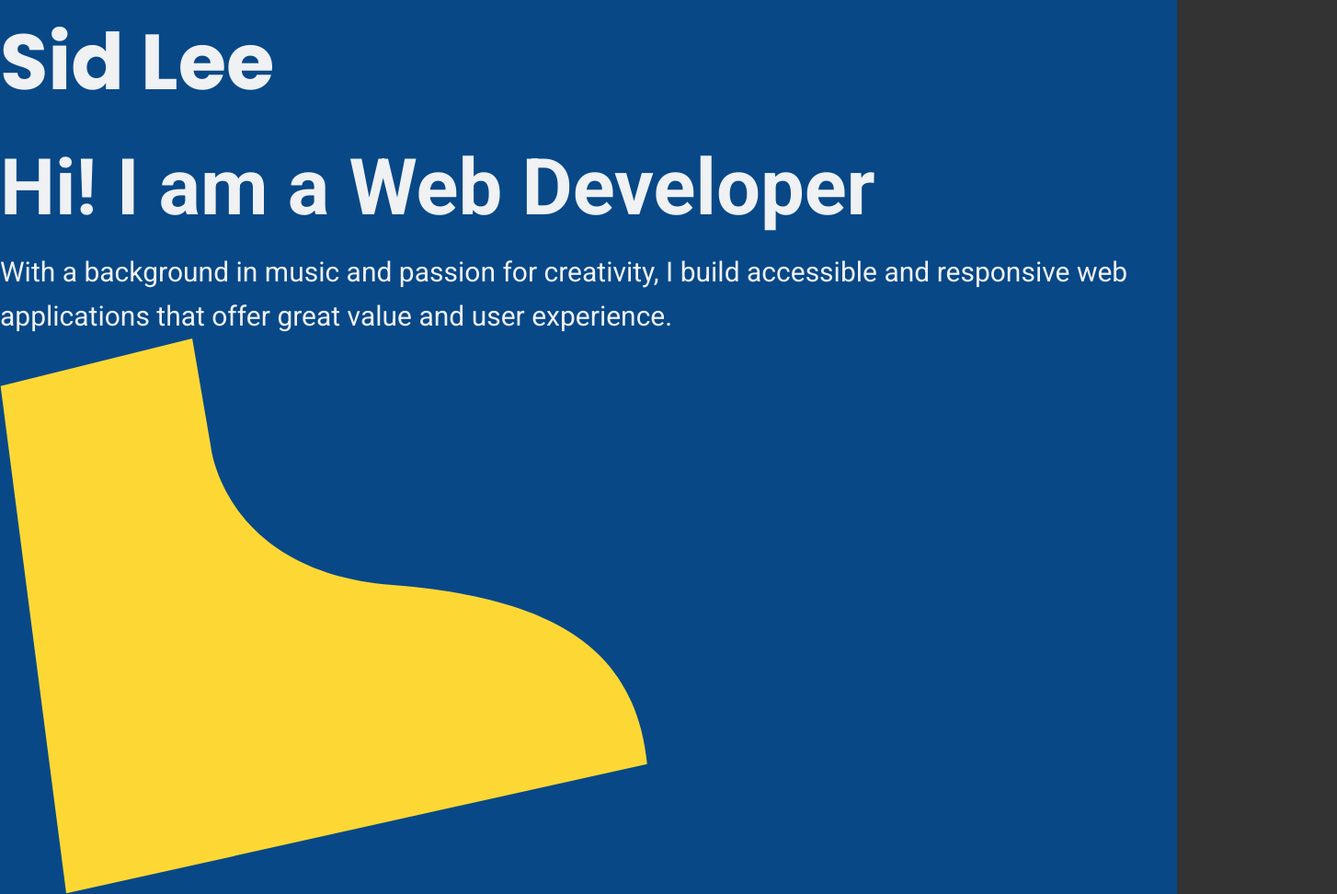
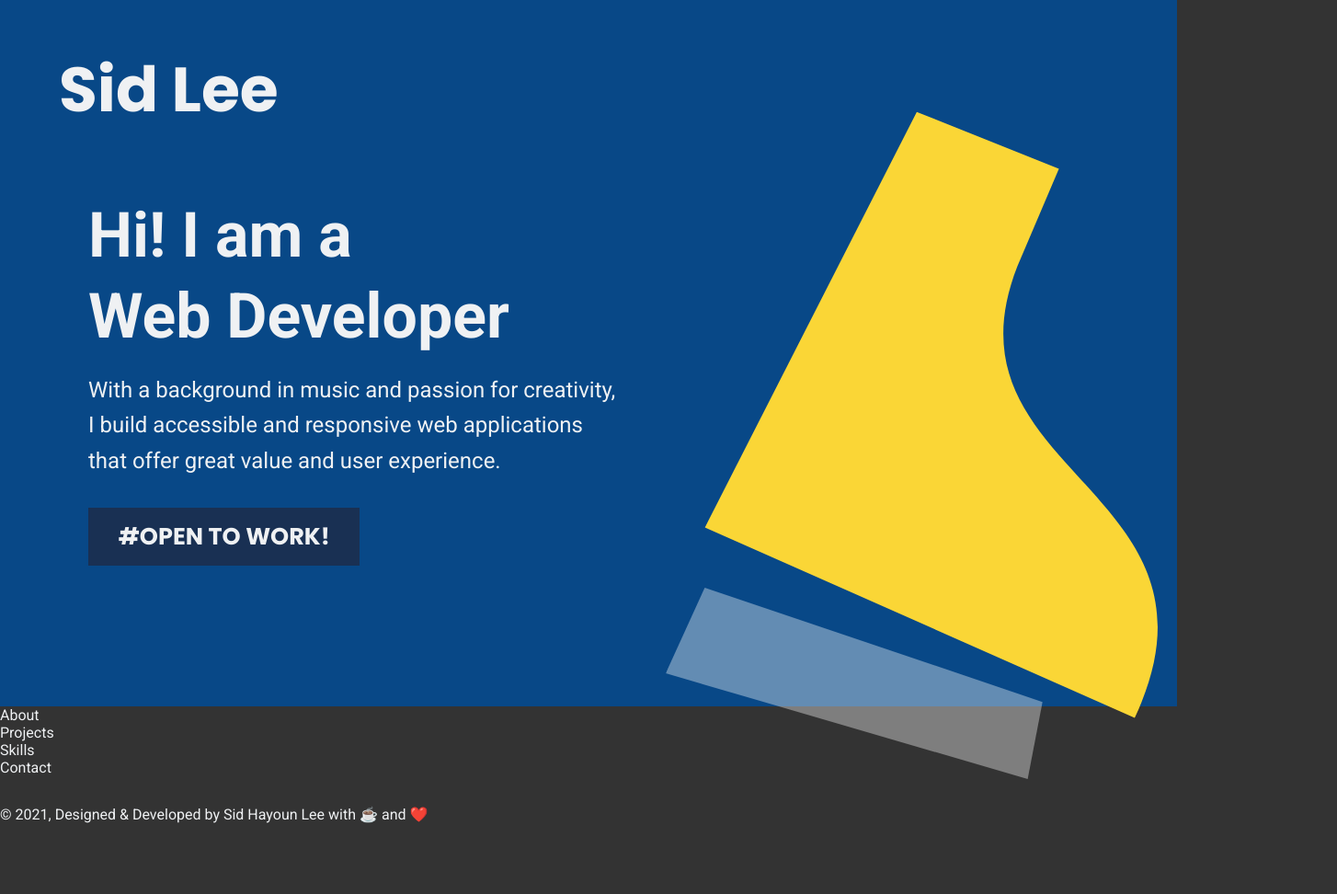
Before and after one commit to sidhlee/sidhlee.com, a Gatsby site: page / in a window 1280 px wide. Shown: the top 972 px of the page at 92% size, 1454 px wide, since content can reach past the window. After the commit the page ends 941 px from the top, so only its background shows below. Built offline with nearby package versions, Linux system fonts and the light colour scheme; Gatsby itself is replaced by a stand-in of ours.

Commit message:
feat: add main section

```diff
--- a/global-style.ts
+++ b/global-style.tsx
@@ -3,7 +3,7 @@
 export const mq = {
   landscape: 500,
   tablet: 700,
-  desktop: 1130,
+  desktop: 1440,
   wide: 1600,
 }
 
@@ -13,7 +13,7 @@
     --cl-off-white: #EFF1F3;
     --cl-black: black;
     --cl-main: #084887;
-    --cl-about: #203E6C;
+    --cl-about: #193053;
     --cl-projects: #202020;
     --cl-skills: #333533;
     --cl-contact:var(--cl-main);
@@ -30,8 +30,9 @@
     --fz-subheading: 1.5rem;
 
     --height-navbar: 3em;
-    --px: Min(Max(.5rem, 4vw), 2rem);
-    --max-width-container: 900px;
+    --px: Min(Max(1rem, 6vw), 4rem);
+    --pt: Min(Max(1rem, 5vw), 5rem);;
+    --max-width-container: 1700px;
 
     --z-navbar: 1000;
     --z-backdrop: 1200;
@@ -43,6 +44,7 @@
     // Take mobile UI (keyboard/safari control bar) into account when calculating 100vh
     // https://css-tricks.com/css-fix-for-100vh-in-mobile-webkit/
     height: -webkit-fill-available;
+    font-size: min(max(100%, 1.25vw),125%);
   }
   *, *::before, *::after {
     box-sizing: inherit;
@@ -50,17 +52,17 @@
     padding: 0;
   }
 
-  html {
-    font-size: 125%;
-  }
-
-  body {
+    body {
     background-color: #333;
     color: var(--text-main);
     font-family: var(--ff-body);
   }
 
-  h1, h2, h3, p {
+  h1, h2, h3 {
+    line-height: 1;
+  }
+
+  p {
     line-height: 1.6;
   }
 
--- /dev/null
+++ b/src/components/Button.tsx
@@ -0,0 +1,32 @@
+import styled, { css } from "styled-components"
+
+type ButtonProps = {
+  sm?: boolean
+  outline?: boolean
+  secondary?: boolean
+}
+
+const outlineCss = css`
+  background: transparent;
+  border: 2px solid currentColor;
+`
+
+const StyledButton = styled("button")<ButtonProps>`
+  display: inline-block;
+  padding: 0.4em 1.2em;
+  background: ${props =>
+    props.secondary ? "var(--cl-projects" : "var(--cl-about)"};
+  border: 2px solid var(--cl-about);
+  color: var(--text-main);
+  font-family: var(--ff-heading);
+  font-size: ${props => (props.sm ? "0.85rem" : "1.6rem")};
+  font-weight: bold;
+  text-transform: uppercase;
+  ${props => (props.outline ? outlineCss : null)}
+`
+
+const Button: React.FC<ButtonProps> = ({ children }) => {
+  return <StyledButton>{children}</StyledButton>
+}
+
+export default Button
--- /dev/null
+++ b/src/components/Container.tsx
@@ -0,0 +1,17 @@
+import styled from "styled-components"
+
+const StyledContainer = styled("div")`
+  max-width: var(--max-width-container);
+  margin-left: auto;
+  margin-right: auto;
+  padding-left: var(--px);
+  padding-right: var(--px);
+`
+
+type ContainerProps = {}
+
+const Container: React.FC<ContainerProps> = ({ children }) => {
+  return <StyledContainer>{children}</StyledContainer>
+}
+
+export default Container
--- a/src/sections/Main.tsx
+++ b/src/sections/Main.tsx
@@ -1,20 +1,66 @@
 import styled from "styled-components"
-import PianoLid from "../images/Piano__lid.svg"
-import PianoKeybed from "../images/Piano__keybed.svg"
+import PianoLid from "../images/piano-lid.svg"
+import PianoKeybed from "../images/piano-keybed.svg"
+import Button from "../components/Button"
+import Container from "../components/Container"
 
-const StyledMain = styled("div")`
+const StyledMain = styled("section")`
   min-height: 100vh;
   // Take mobile UI (keyboard/safari control bar) into account when calculating 100vh
   // https://css-tricks.com/css-fix-for-100vh-in-mobile-webkit/
   min-height: -webkit-fill-available;
+  padding-top: var(--pt);
   background-color: var(--cl-main);
+  .grid {
+    display: grid;
+    // https://stackoverflow.com/questions/52861086/why-does-minmax0-1fr-work-for-long-elements-while-1fr-doesnt
+    // allows content to overflow the track
+    grid-template-columns: auto minmax(0, 1fr);
+    grid-template-rows: minmax(1rem, 4rem) 1fr;
+  }
 
-  p {
-    font-size: var(--fz-subheading);
+  header {
+    grid-row: 1 / 3;
+    max-width: 38rem;
+    .intro {
+      margin-top: 5rem;
+      margin-left: 2rem;
+      .headline {
+        font-size: var(--fz-xl);
+        font-weight: bold;
+        line-height: 1.3;
+        span {
+          display: block;
+        }
+      }
+      .sub-headline {
+        font-size: var(--fz-subheading);
+        margin: 1rem 0 2rem;
+      }
+    }
   }
-  .xl {
-    font-size: var(--fz-xl);
-    font-weight: bold;
+
+  .piano {
+    grid-column: 2 / 3;
+    grid-row: 2 / 3;
+    align-self: center;
+    margin-left: 2rem;
+    display: flex;
+    flex-direction: column;
+    height: 80vh;
+    transform: rotate(24deg);
+    transform-origin: 50% 100%;
+    .lid,
+    .bed {
+      flex-shrink: 0;
+    }
+    .lid {
+      width: 100%;
+    }
+    .bed {
+      width: 80%;
+      transform: translateX(5%) rotate(-5deg);
+    }
   }
 `
 
@@ -23,17 +69,28 @@
 const Main: React.FC<MainProps> = ({}) => {
   return (
     <StyledMain>
-      <h1>Sid Lee</h1>
-      <div className="content">
-        <p className="xl">Hi! I am a Web Developer</p>
-        <p>
-          With a background in music and passion for creativity, I build
-          accessible and responsive web applications that offer great value and
-          user experience.
-        </p>
-      </div>
-      <PianoLid />
-      <PianoKeybed />
+      <Container>
+        <div className="grid">
+          <header>
+            <h1>Sid Lee</h1>
+            <div className="intro">
+              <p className="headline">
+                Hi! I am a <span>Web Developer</span>
+              </p>
+              <p className="sub-headline">
+                With a background in music and passion for creativity, I build
+                accessible and responsive web applications that offer great
+                value and user experience.
+              </p>
+              <Button>#Open to work!</Button>
+            </div>
+          </header>
+          <div className="piano">
+            <PianoLid className="lid" />
+            <PianoKeybed className="bed" />
+          </div>
+        </div>
+      </Container>
     </StyledMain>
   )
 }
```
Also changed, not shown: README.md, src/images/piano-keybed.svg (added), src/images/piano-lid.svg (added).
